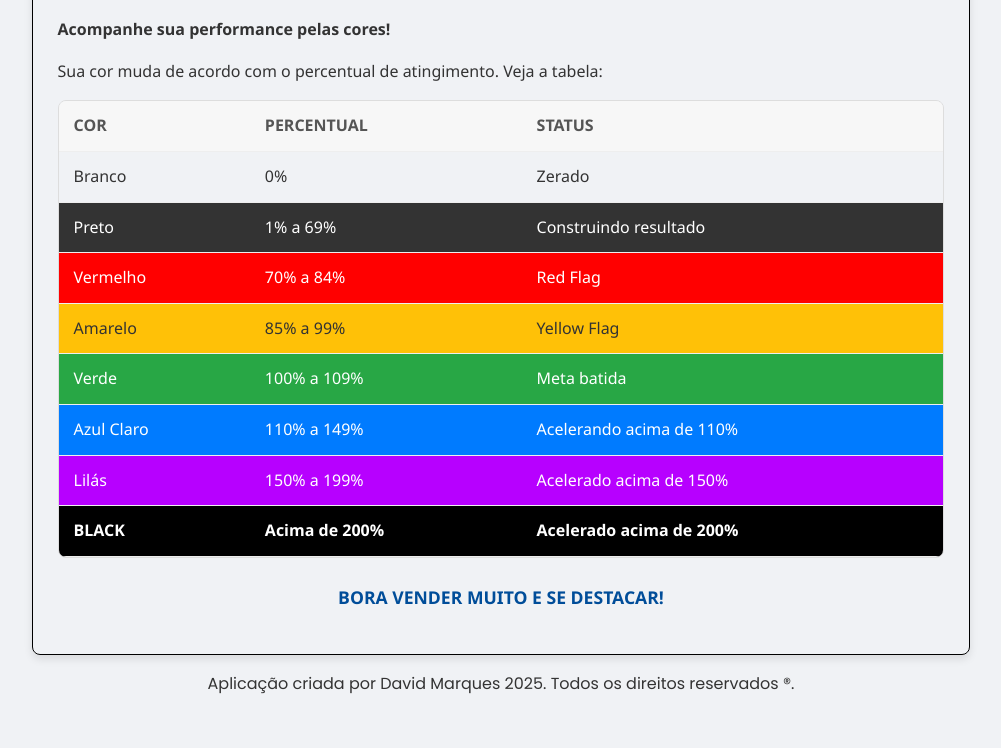
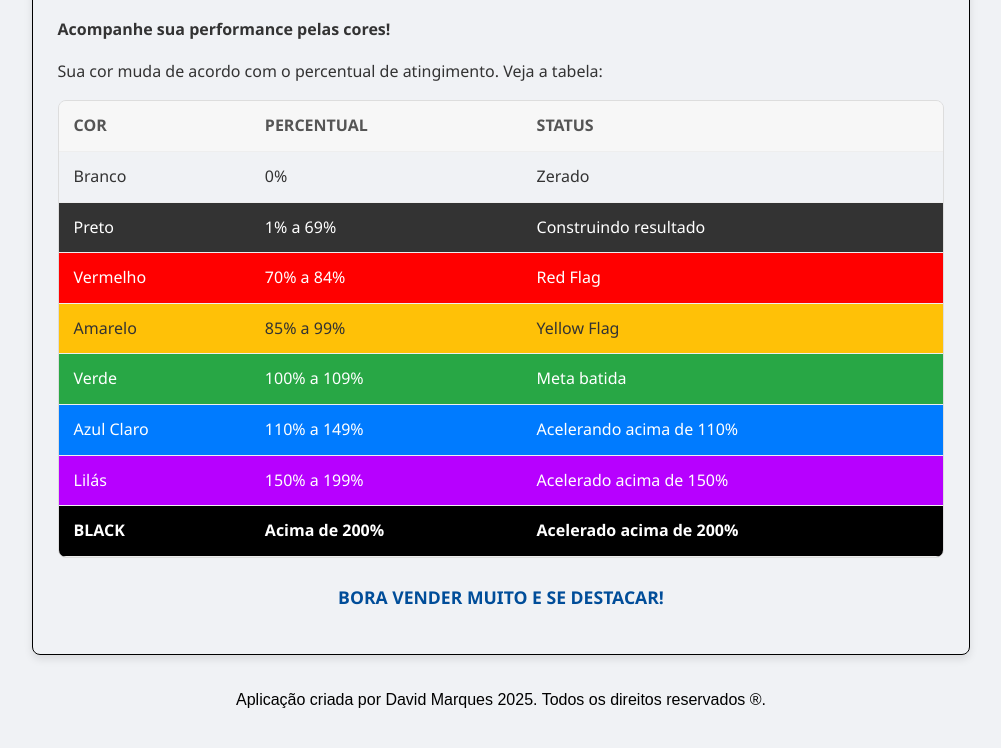
Before and after one commit to Davidmax90/ranking-de-vendas, a plain HTML site: page Ranking de Vendas/frontend/index.html in a window 1280 px wide. Shown: the part 884-1632 px from the top of the page, without its empty margins (139-1140 px from the left). Before the commit the page ends 1606 px from the top, so only its background shows below. Drawn offline with Linux system fonts and the light colour scheme; no server answers.

Commit message:
Update style.css
add footer css

```diff
--- a/Ranking de Vendas/frontend/style.css
+++ b/Ranking de Vendas/frontend/style.css
@@ -568,4 +568,12 @@ body.dark-mode .info-box .title,
 body.dark-mode .info-box .subtitle,
 body.dark-mode .info-box .call-to-action {
     color: #fff; /* Cores mais brilhantes para títulos e negritos */
+
 }
+
+footer {
+    color: #000000;
+    text-align: center;
+    padding: 20px 0;
+    font-family: Arial, sans-serif;
+}
```
